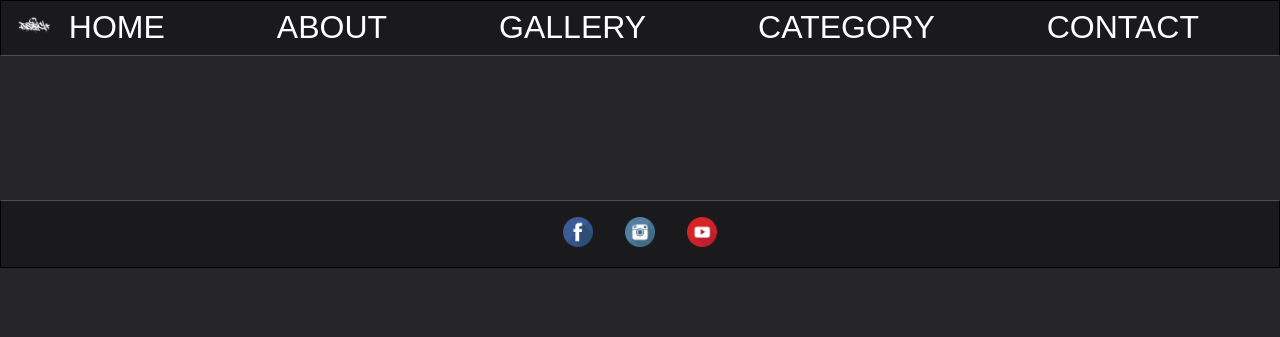
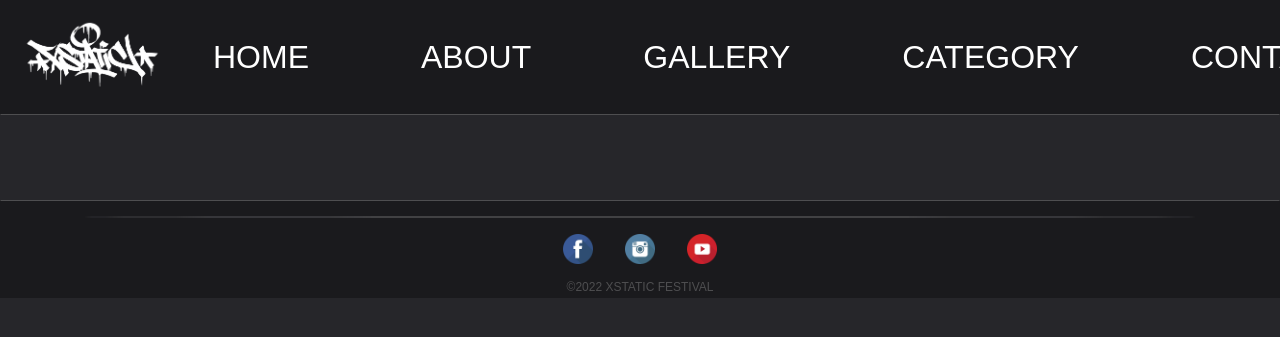
Before and after one commit to nduje/xSTatic, a PHP site: page / in a window 1280 px wide. Shown: the top 337 px of the page. Run offline with PHP 8.4, Linux system fonts and the light colour scheme.

Commit message:
Updated Header and Footer
There was a bug where anchor element was bigger than its child.
Problem was with child's margins.
All is fixed now and fits perfectly.

```diff
--- a/index.html
+++ b/index.html
@@ -12,7 +12,7 @@
 
         <header>
             <div id="navigation_bar">
-                <a href="index.html"><img src="images/xstatic_logo_white.png" alt="logo" class="logo"></a>
+                <a href="index.html" id="logolink"><img src="images/xstatic_logo_white.png" alt="logo" class="logo"></a>
                 <label class="tabs"><a class= "isDisabled" href="index.html" target="_self">home</a></label>
                 <label class="tabs">about</label>
                 <label class="tabs">gallery</label>
@@ -30,10 +30,15 @@
 
             </div>
 
+            <hr class="footer_line">
+
             <div id="social">
                 <a href="https://www.facebook.com/xstaticfestival" target="_blank"><img src="images/facebook.png" alt="facebook" class="social_logo"></a>
                 <a href="https://www.instagram.com/xstaticfestival/?hl=en" target="_blank"><img src="images/instagram.png" alt="instagram" class="social_logo"></a>
                 <a href="https://www.youtube.com/watch?v=aOrQM6HnKl8" target="_blank"><img src="images/youtube.png" alt="youtube" class="social_logo"></a>
+            </div>
+            <div  id="copyright">
+                <label>©2022 xSTatic Festival</label>
             </div>
         </footer>
 
--- a/styles/style.css
+++ b/styles/style.css
@@ -8,6 +8,7 @@ header {
     background-color: #1a1a1d;
     text-transform: uppercase;
 
+    border-color: #1a1a1d;
     border-bottom-color: #4e4e50;
     border-width: 1px;
     border-style: solid;
@@ -30,13 +31,21 @@ header {
 }
 
 .logo {
+    display: block;
     width: 150px;
     height: auto;
-    padding: 15px;
     cursor: pointer;
     size: fixed;
     position: relative;
-    max-width: 100%;
+    margin: 0;
+}
+
+#logolink {
+    display: block;
+    width: 150px;
+    height: auto;
+    margin: 15px;
+    border-radius: 75%;
 }
 
 .tabs {
@@ -65,9 +74,14 @@ main {
 footer {
     background-color: #1a1a1d;
 
+    border-color: #1a1a1d;
     border-top-color: #4e4e50;
     border-width: 1px;
     border-style: solid;
+
+    bottom: 0;
+    left: 0;
+    right: 0;
 
     margin: 0;
 
@@ -80,8 +94,35 @@ footer {
     justify-content: center;
 }
 
-.social_logo {
+#social .social_logo {
+    display: block;
     width: 30px;
     height: auto;
-    padding: 1em;
+    padding: 0;
 }
+
+#social a {
+    display: block;
+    width: 30px;
+    height: auto;
+    padding: 0;
+    margin: 1em;
+    border-radius: 100%;
+
+}
+
+#copyright {
+    color: #4e4e50;
+    font-size: 75%;
+    text-transform: uppercase;
+    text-align: center;
+    padding-bottom: 0.25em;
+}
+
+hr.footer_line {
+    border: 1px solid #4e4e50;
+    border-radius: 50%;
+    opacity: 0.75;
+    margin: 15px 5em;
+    margin-bottom: 0;
+}
```
